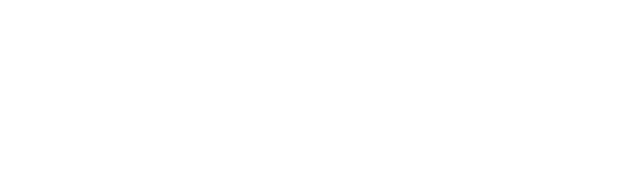
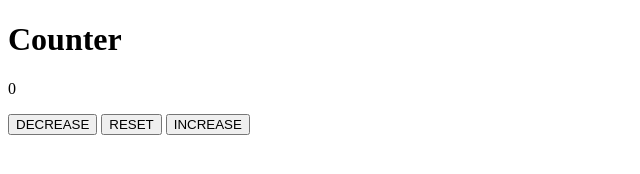
Before and after one commit to a-yousefi1/counter, a plain HTML site: page index.html in a window 1280 px wide. Shown: the whole page, without its empty margins (0-640 px from the left). Drawn offline with Linux system fonts and the light colour scheme.

Commit message:
Basic elements added

```diff
--- a/index.html
+++ b/index.html
@@ -1,13 +1,19 @@
 <!DOCTYPE html>
 <html lang="en">
-<head>
-    <meta charset="UTF-8">
-    <meta name="viewport" content="width=device-width, initial-scale=1.0">
+  <head>
+    <meta charset="UTF-8" />
+    <meta name="viewport" content="width=device-width, initial-scale=1.0" />
     <title>Counter</title>
-    <link rel="stylesheet" href="./style.css">
-</head>
-<body>
-
+    <link rel="stylesheet" href="./style.css" />
+  </head>
+  <body>
+    <h1>Counter</h1>
+    <p>0</p>
+    <div>
+        <button>DECREASE</button>
+        <button>RESET</button>
+        <button>INCREASE</button>
+    </div>
     <script src="./script.js"></script>
-</body>
+  </body>
 </html>
```
